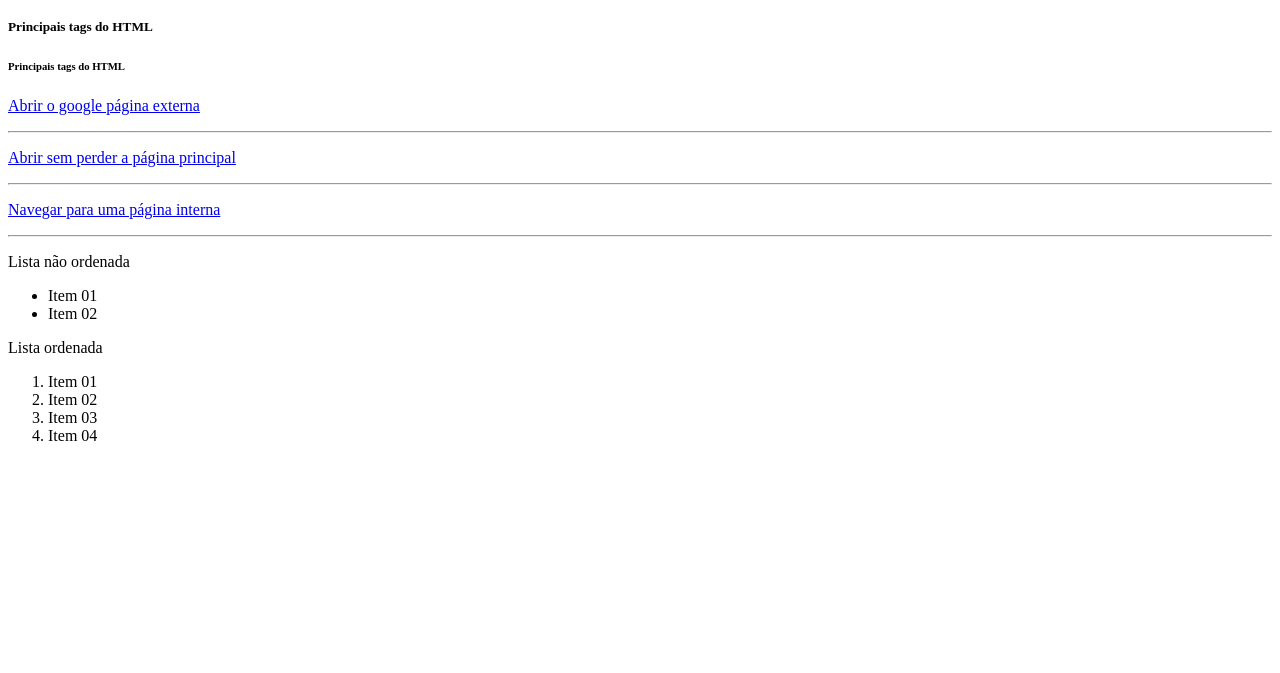
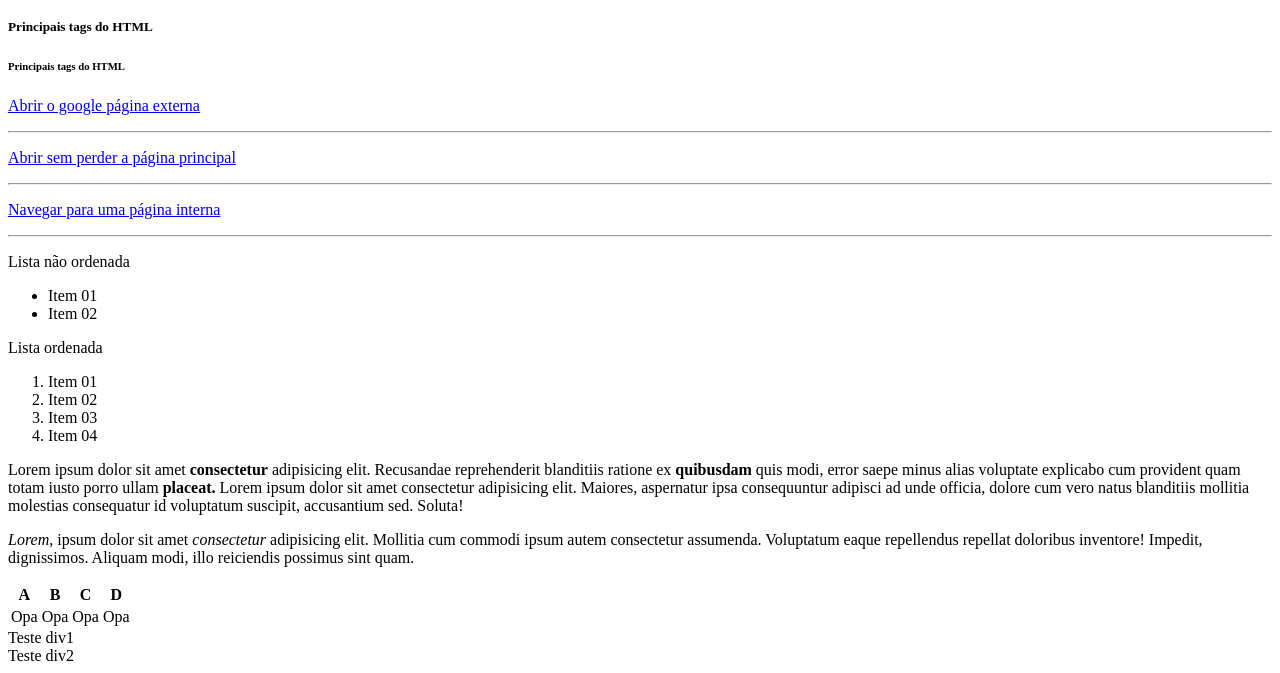
Before and after one commit to valdairelaborata/12730, a plain HTML site: page tags.html in a window 1280 px wide. Shown: the part 191-864 px from the top of the page. Before the commit the page ends 800 px from the top, so only its background shows below. Drawn offline with Linux system fonts and the light colour scheme.

Commit message:
Principais tags

```diff
--- a/tags.html
+++ b/tags.html
@@ -46,6 +46,45 @@
         <li>Item 04</li>
     </ol>
 
+    <p>
+        Lorem ipsum dolor sit amet <b>consectetur</b> adipisicing elit. Recusandae reprehenderit blanditiis ratione ex
+        <strong>quibusdam</strong> quis modi, error saepe minus alias voluptate explicabo cum provident quam totam iusto
+        porro ullam
+        <b> placeat.</b>
+
+        Lorem ipsum dolor sit amet consectetur adipisicing elit. Maiores, aspernatur ipsa consequuntur adipisci ad unde
+        officia, dolore cum vero natus blanditiis mollitia molestias consequatur id voluptatum suscipit, accusantium
+        sed. Soluta!
+    </p>
+
+    <p>
+        <i>Lorem</i>, ipsum dolor sit amet <em>consectetur</em> adipisicing elit. Mollitia cum commodi ipsum autem
+        consectetur
+        assumenda. Voluptatum eaque repellendus repellat doloribus inventore! Impedit, dignissimos. Aliquam modi, illo
+        reiciendis possimus sint quam.
+    </p>
+
+    <table>
+        <th>A</th>
+        <th>B</th>
+        <th>C</th>
+        <th>D</th>
+        <tr>
+            <td>Opa </td>
+            <td>Opa </td>
+            <td>Opa </td>
+            <td>Opa </td>
+        </tr>
+    </table>
+
+    <div>
+        Teste div1
+    </div>
+    <div>
+        Teste div2
+    </div>
+
+
 </body>
 
 </html>
```
Also changed, not shown: tags_lab.html (added, +19 -0 lines), formulario.png (added), tags_lab.txt (added), 1 other file.
